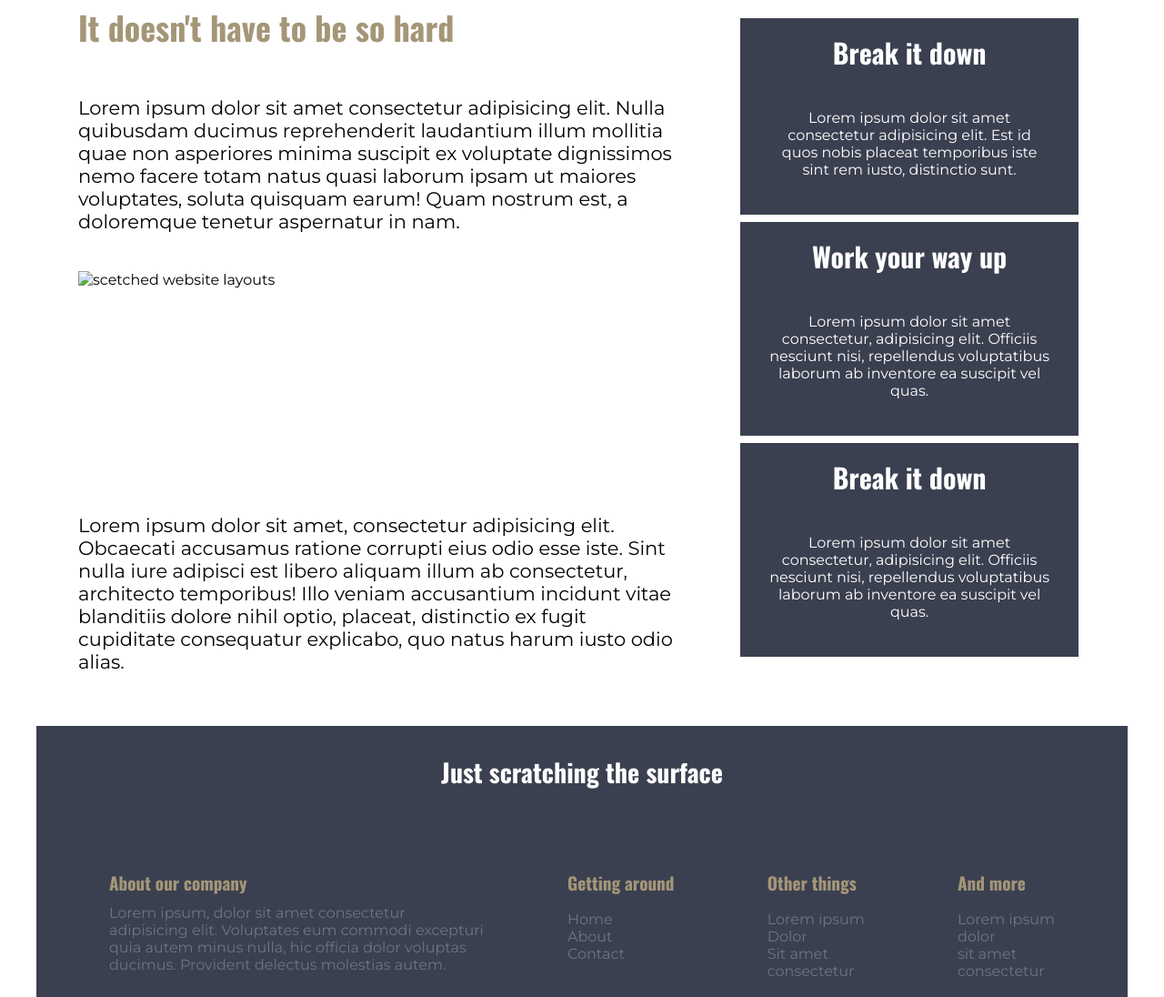
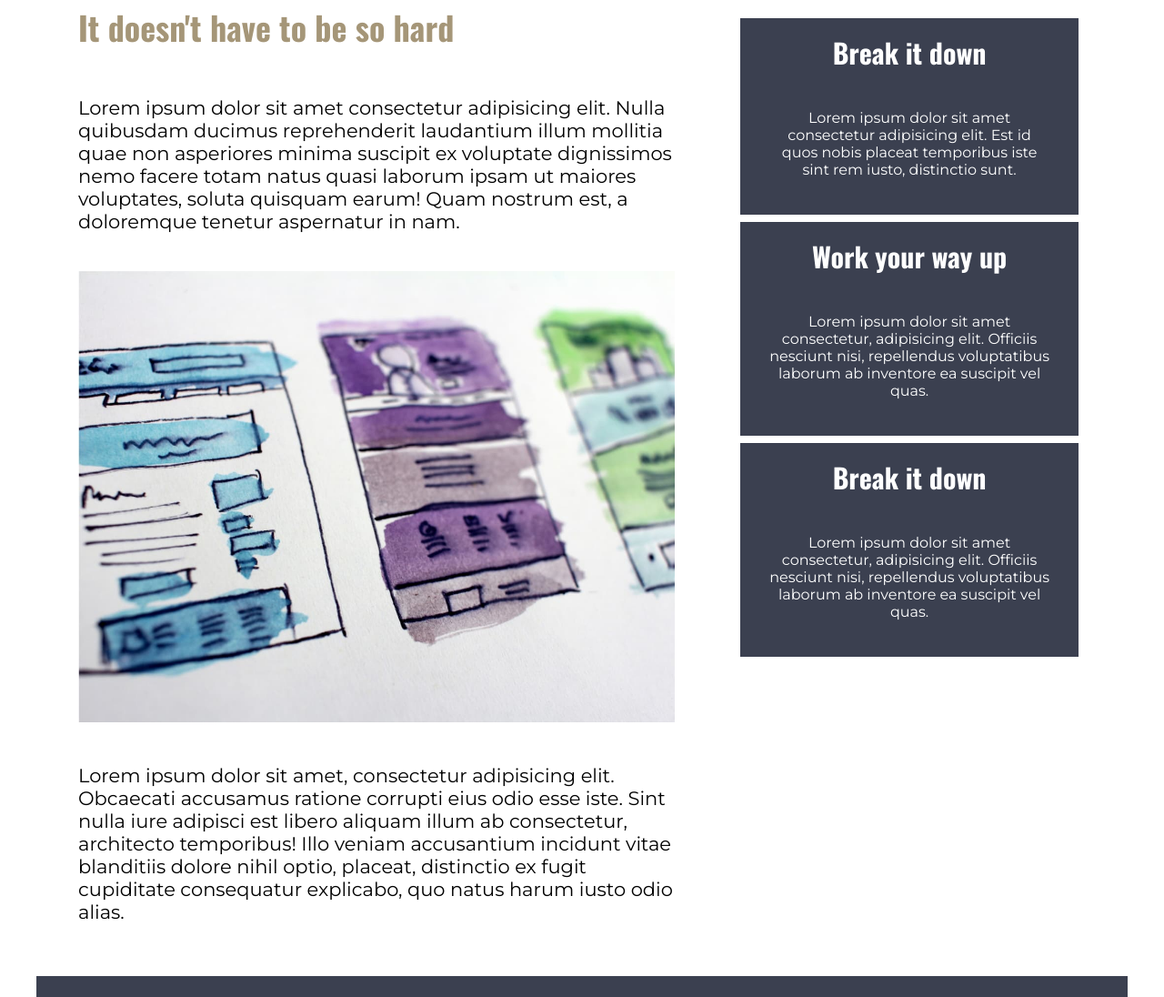
Before and after one commit to dannondorf/Flexbox_Landing_Page, a plain HTML site: page index.html in a window 1280 px wide. Shown: the part 907-2003 px from the top of the page at 91% size. Drawn offline with nearby package versions, Linux system fonts and the light colour scheme.

Commit message:
Update index.html

```diff
--- a/index.html
+++ b/index.html
@@ -57,7 +57,7 @@
             <article class="article">
                 <h2>It doesn't have to be so hard</h2>
                 <p>Lorem ipsum dolor sit amet consectetur adipisicing elit. Nulla quibusdam ducimus reprehenderit laudantium illum mollitia quae non asperiores minima suscipit ex voluptate dignissimos nemo facere totam natus quasi laborum ipsam ut maiores voluptates, soluta quisquam earum! Quam nostrum est, a doloremque tenetur aspernatur in nam.</p>
-                <img src="Images/the-image.jpg" alt="scetched website layouts" class="image">
+                <img src="./docs/Images/the-image.jpg" alt="scetched website layouts" class="image">
                 <p>Lorem ipsum dolor sit amet, consectetur adipisicing elit. Obcaecati accusamus ratione corrupti eius odio esse iste. Sint nulla iure adipisci est libero aliquam illum ab consectetur, architecto temporibus! Illo veniam accusantium incidunt vitae blanditiis dolore nihil optio, placeat, distinctio ex fugit cupiditate consequatur explicabo, quo natus harum iusto odio alias.</p>
             </article>
             <aside class="blue-cards">
```
